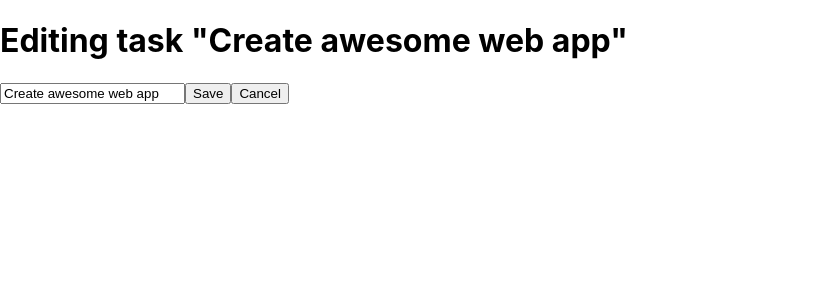
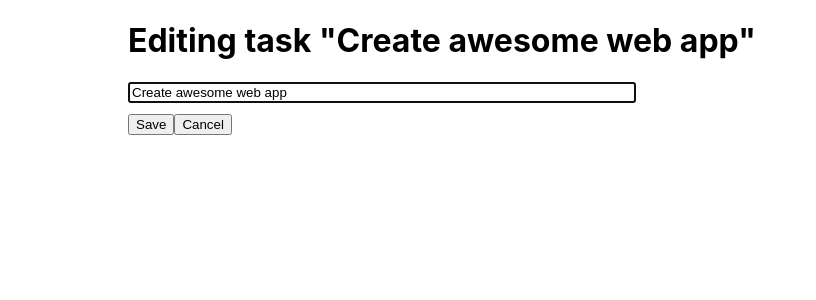
Before and after one commit to canastillo/fullstack-todoapp, a React (Create React App) app in the folder frontend/: page /todos/1 in a window 1280 px wide. Shown: the top 300 px of the page, without its empty margins (0-816 px from the left). Built offline with nearby package versions, Linux system fonts and the light colour scheme.

Commit message:
Added SingleTodo logic and styles

```diff
--- a/frontend/src/views/SingleTodo.jsx
+++ b/frontend/src/views/SingleTodo.jsx
@@ -1,35 +1,66 @@
 import { useState } from "react"
 import { useNavigate, useParams } from "react-router"
+import styled from "styled-components"
+
+import Container from "../components/layout"
+
+const TaskInput = styled.input`
+    display: block;
+    width: 100%;
+    max-width: 500px;
+    margin-bottom: 10px;
+`
 
 const SingleTodo = () => {
     const {id} = useParams()
     const navigate = useNavigate()
 
+    // TODO: Request task
     const data = {
         id: id,
         task: "Create awesome web app",
         done: true
     }
 
-    const [task, setTask] = useState(data.task)
+    const [newTask, setNewTask] = useState(data.task)
 
-    const handleSave = () => {
-        navigate(-1)
+    const handleSave = (e) => {
+        e.preventDefault()
+
+        if (newTask !== "") {
+            // TODO: Save task
+            navigate(-1)
+        }
+        else {
+            alert("You cannot save an empty task")
+            setNewTask(data.task)
+        }
     }
 
-    const handleCancel = () => {
-        const choice = window.confirm("Discard changes?")
-        if (choice) navigate(-1)
+    const handleCancel = (e) => {
+        e.preventDefault()
+
+        if (newTask !== data.task) {
+            const choice = window.confirm("Discard changes?")
+            if (choice) navigate(-1)
+        } else
+            navigate(-1)
     }
 
     return (
         <main>
-            <div>
+            <Container>
                 <h1>Editing task "{data.task}"</h1>
-                <input type="text" value={task} onChange={e => setTask(e.target.value)}/>
-                <input type="submit" onClick={() => handleSave()} value="Save"/>
-                <button onClick={() => handleCancel()}> Cancel </button>
-            </div>
+                <form>
+                    <TaskInput
+                        type="text"
+                        value={newTask}
+                        autoFocus
+                        onChange={e => { setNewTask(e.target.value) }} />
+                    <input type="submit" onClick={(e) => handleSave(e)} value="Save"  />
+                    <button onClick={(e) => handleCancel(e)}> Cancel </button>
+                </form>
+            </Container>
         </main>
     )
 }
```
